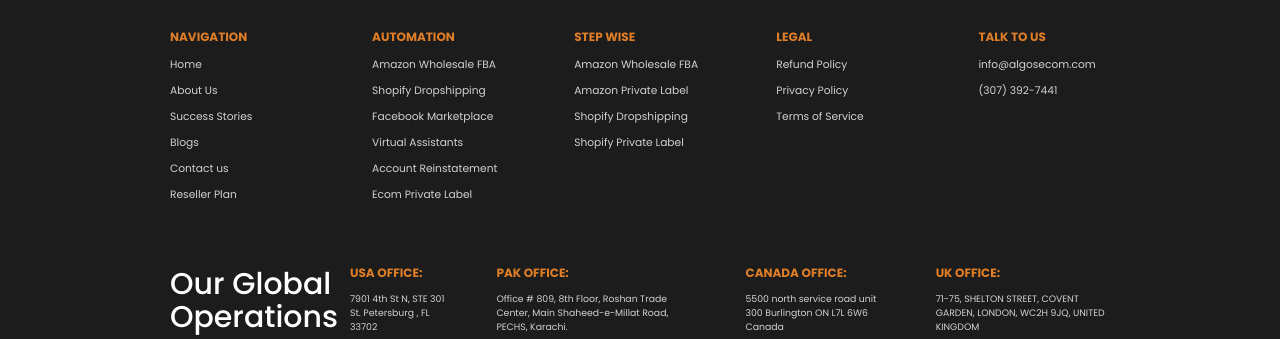
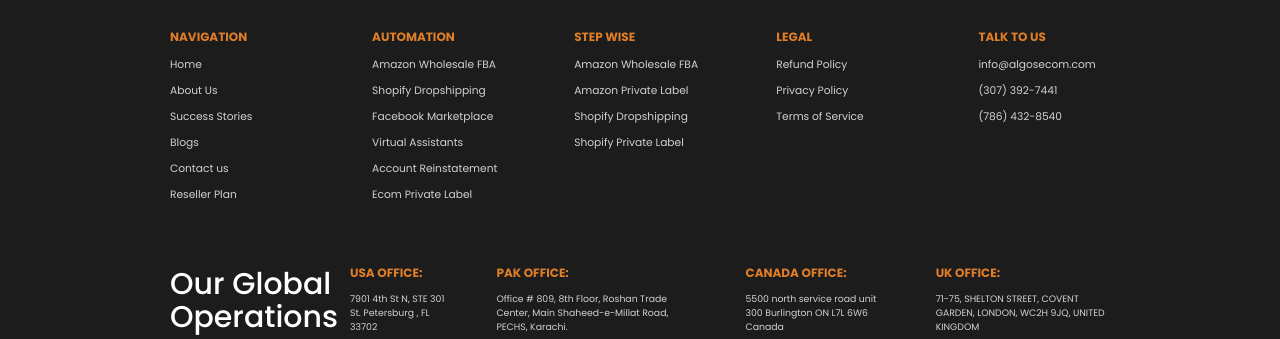
Before and after one commit to AbdullahKlevr/algos, a PHP site: page / in a window 1280 px wide. Shown: the part 5264-5603 px from the top of the page. Run offline with PHP 8.4, Linux system fonts and the light colour scheme; some libraries are stand-ins or nearby versions.

Commit message:
first commit

```diff
--- a/includes/footer.php
+++ b/includes/footer.php
@@ -101,6 +101,7 @@
                                 </li>
                                 <li>
                                     <a href="tel:3073927441">(307) 392-7441</a>
+                                    <a href="tel:7864328540">(786) 432-8540</a>
                                 </li>
                             </ul>
                         </div>
```
